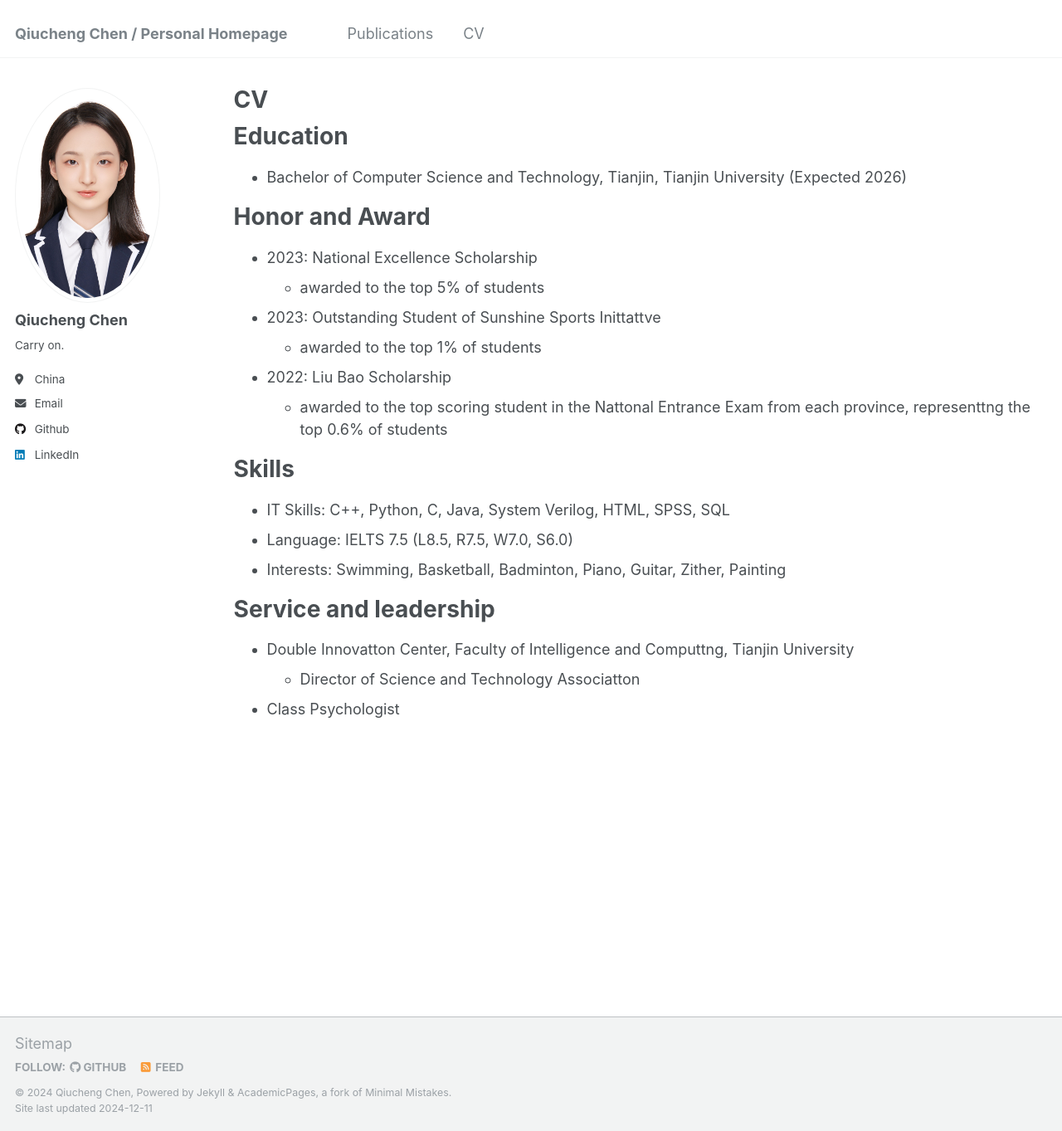
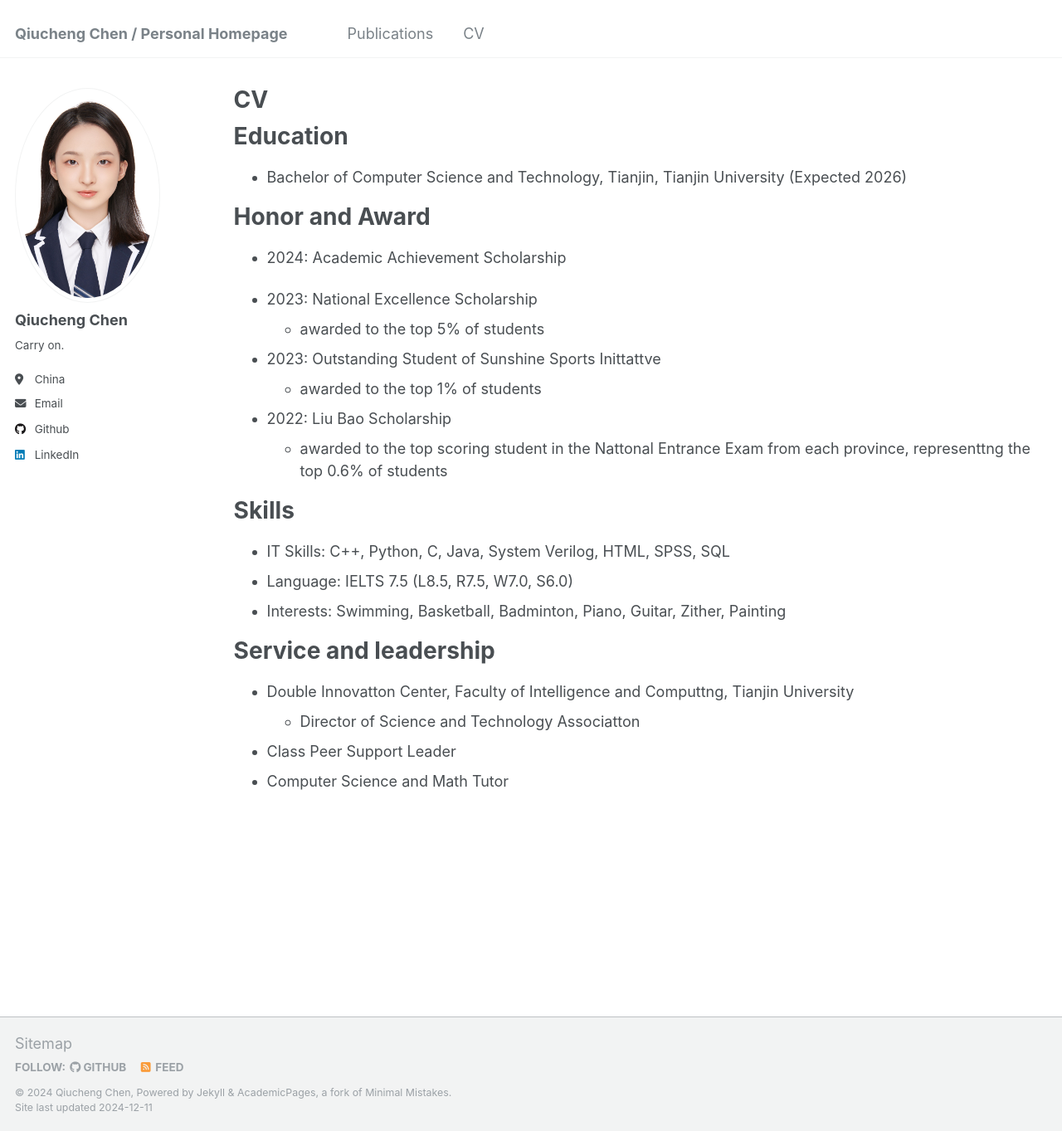
Before and after one commit to Trouverecc/Trouverecc.github.io, a Jekyll site: the page built from _pages/cv.md, in a window 1280 px wide and 1363 px high. Shown: the whole window at 83% size. Built offline with Jekyll 4.4.1, drawn with Linux system fonts in a browser that asks for light colours.

Commit message:
Update cv.md

```diff
--- a/_pages/cv.md
+++ b/_pages/cv.md
@@ -15,6 +15,8 @@ Education
 
 Honor and Award
 ======
+* 2024: Academic Achievement Scholarship
+
 * 2023: National Excellence Scholarship
   * awarded to the top 5% of students
 
@@ -35,4 +37,5 @@ Service and leadership
 ======
 * Double Innovatton Center, Faculty of Intelligence and Computtng, Tianjin University
   * Director of Science and Technology Associatton
-* Class Psychologist
+* Class Peer Support Leader
+* Computer Science and Math Tutor
```
